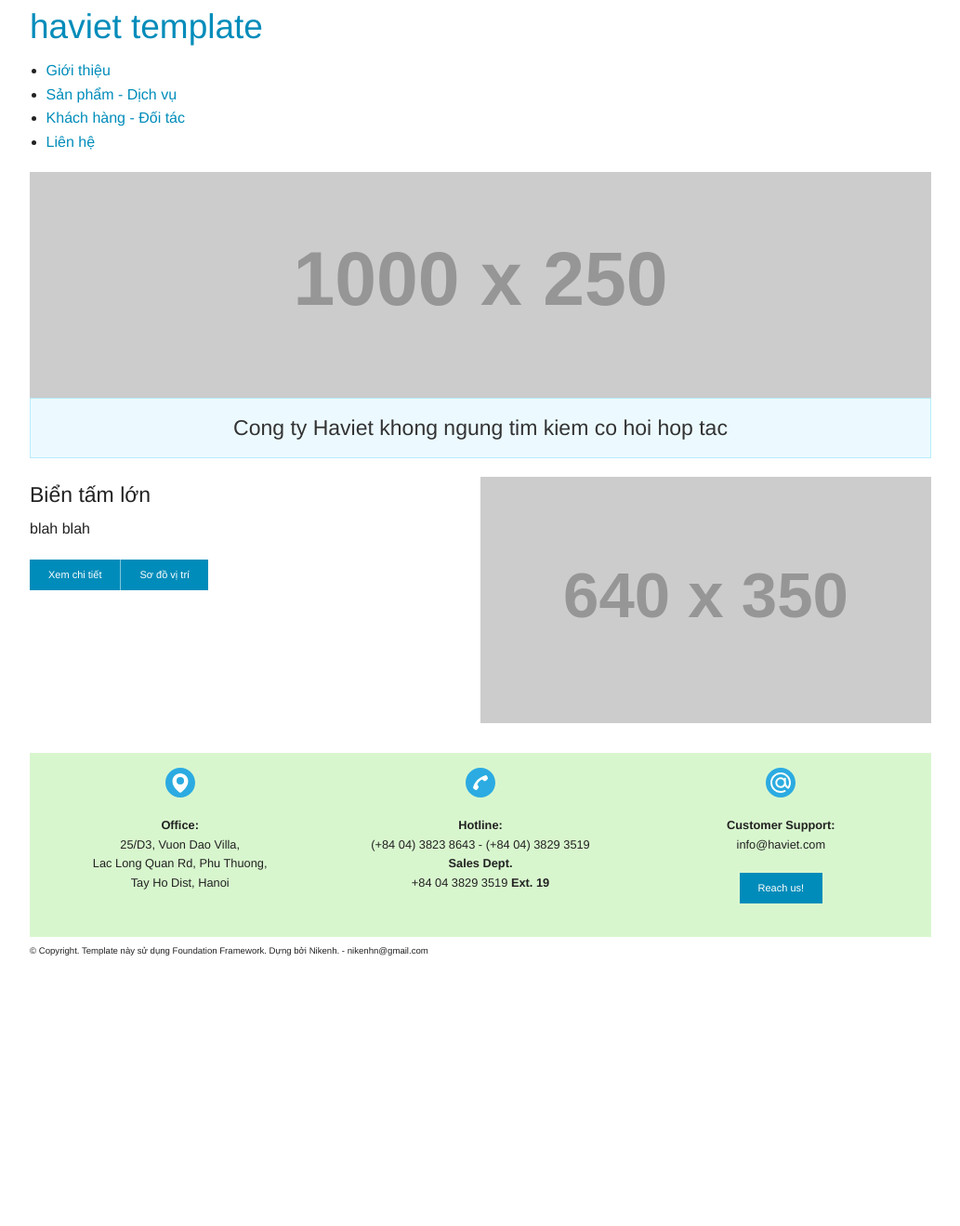
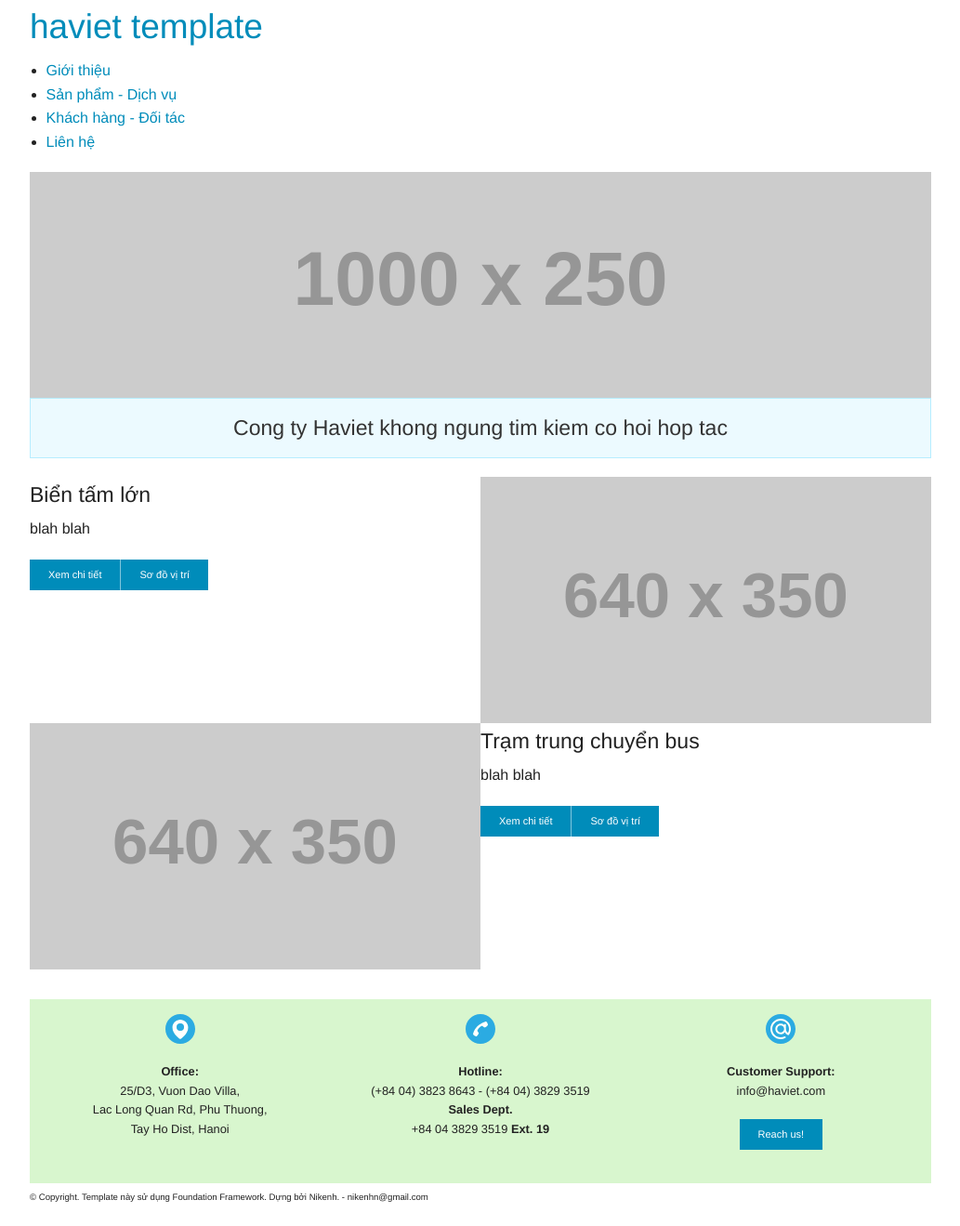
Before and after one commit to haviet/static-on-foundation, a Jekyll site: the page built from sdk-gioi-thieu.html, in a window 1280 px wide. Shown: the whole page at 93% size, without its empty margins (123-1156 px from the left). Built offline with Jekyll 4.4.1, drawn with Linux system fonts in a browser that asks for light colours; before the commit the page ends 1054 px from its top, so only the background shows below that.

Commit message:
Update page-content-gioithieu.html

```diff
--- a/_includes/page-content-gioithieu.html
+++ b/_includes/page-content-gioithieu.html
@@ -12,3 +12,18 @@
     </ul>
   </div>
 </div>
+
+<div class="row collapse">
+  <div class="medium-6 columns">
+    <img src="http://placehold.it/640x350" />
+  </div>
+
+  <div class="medium-6 columns">
+    <h4>Trạm trung chuyển bus</h4>
+    <p>blah blah</p>
+    <ul class="button-group">
+      <li><a href="#" class="button tiny">Xem chi tiết</a></li>
+      <li><a href="#" class="button tiny">Sơ đồ vị trí</a></li>
+    </ul>
+  </div>
+</div>
```
